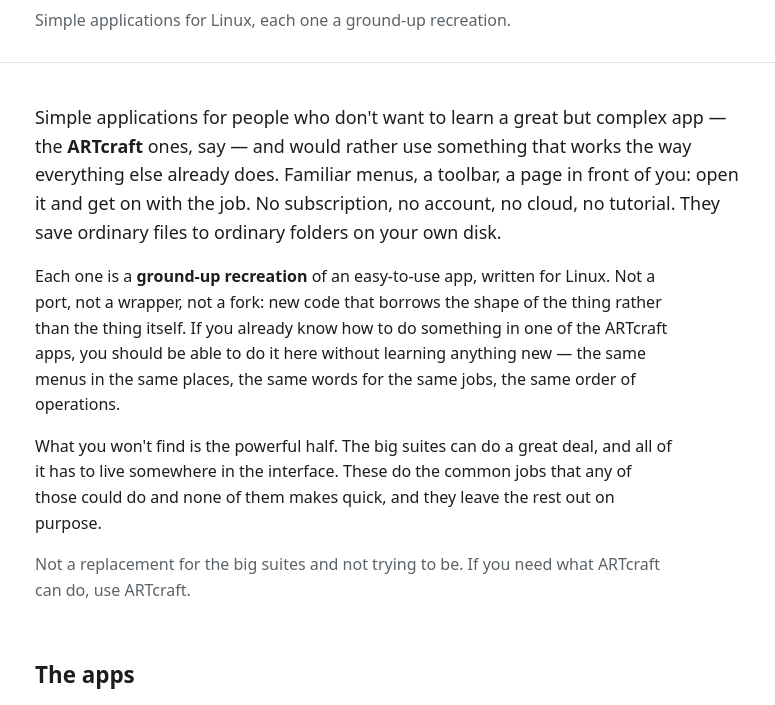
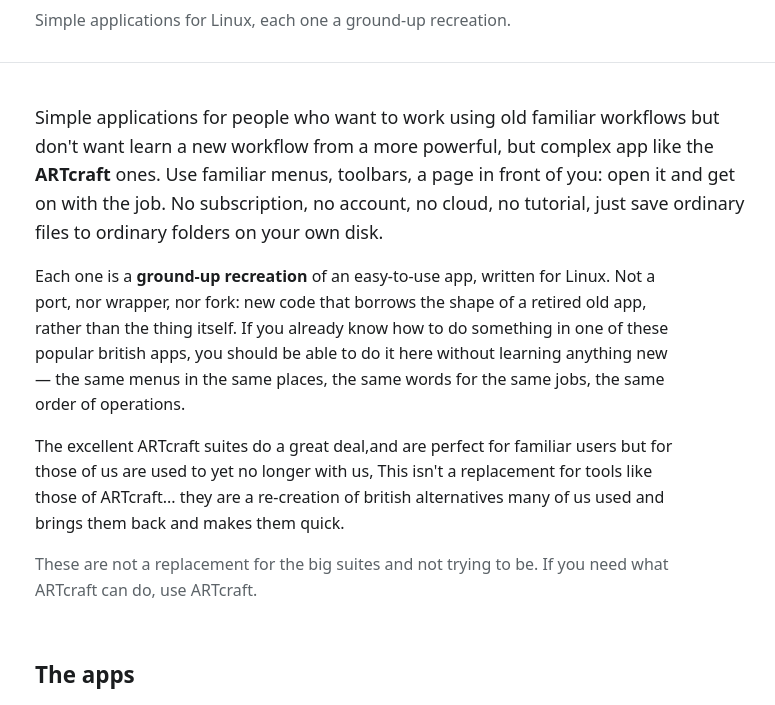
Before and after one commit to janszafranski/just-a-collection-of-apps, a plain HTML site: page docs/index.html in a window 1280 px wide. Shown: the part 80-785 px from the top of the page, without its empty margins (69-844 px from the left). Drawn offline with Linux system fonts and the light colour scheme.

Commit message:
site: carry Jan's README wording onto the front page, verbatim
The front page is generated, so the corrections made to README.md on
github.com never reached it and the two pages had drifted apart. The
intro in tools/build-site.py is now his text as he left it, word for
word, with a note above it saying where it comes from so the next edit
goes to both.

Only docs/index.html changes: every template picture rebuilt identical.

Co-Authored-By: Claude Opus 5 <noreply@anthropic.com>

```diff
--- a/docs/index.html
+++ b/docs/index.html
@@ -11,27 +11,28 @@
 <div class="wrap">
 
 
-<p class="lede">Simple applications for people who don't want to learn a great
-but complex app &mdash; the <strong>ARTcraft</strong> ones, say &mdash; and would
-rather use something that works the way everything else already does. Familiar
-menus, a toolbar, a page in front of you: open it and get on with the job. No
-subscription, no account, no cloud, no tutorial. They save ordinary files to
+<p class="lede">Simple applications for people who want to work using old
+familiar workflows but don't want learn a new workflow from a more powerful, but
+complex app like the <strong>ARTcraft</strong> ones. Use familiar menus,
+toolbars, a page in front of you: open it and get on with the job. No
+subscription, no account, no cloud, no tutorial, just save ordinary files to
 ordinary folders on your own disk.</p>
 
 <p>Each one is a <strong>ground-up recreation</strong> of an easy-to-use app,
-written for Linux. Not a port, not a wrapper, not a fork: new code that borrows
-the shape of the thing rather than the thing itself. If you already know how to
-do something in one of the ARTcraft apps, you should be able to do it here
-without learning anything new &mdash; the same menus in the same places, the
-same words for the same jobs, the same order of operations.</p>
+written for Linux. Not a port, nor wrapper, nor fork: new code that borrows the
+shape of a retired old app, rather than the thing itself. If you already know
+how to do something in one of these popular british apps, you should be able to
+do it here without learning anything new &mdash; the same menus in the same
+places, the same words for the same jobs, the same order of operations.</p>
 
-<p>What you won't find is the powerful half. The big suites can do a great deal,
-and all of it has to live somewhere in the interface. These do the common jobs
-that any of those could do and none of them makes quick, and they leave the rest
-out on purpose.</p>
+<p>The excellent ARTcraft suites do a great deal,and are perfect for familiar
+users but for those of us are used to yet no longer with us, This isn't a
+replacement for tools like those of ARTcraft... they are a re-creation of
+british alternatives many of us used and brings them back and makes them
+quick.</p>
 
-<p class="mute">Not a replacement for the big suites and not trying to be. If you
-need what ARTcraft can do, use ARTcraft.</p>
+<p class="mute">These are not a replacement for the big suites and not trying to
+be. If you need what ARTcraft can do, use ARTcraft.</p>
 
 <h2>The apps</h2>
 <div class="apps">
```
Also changed, not shown: 1 other file.
